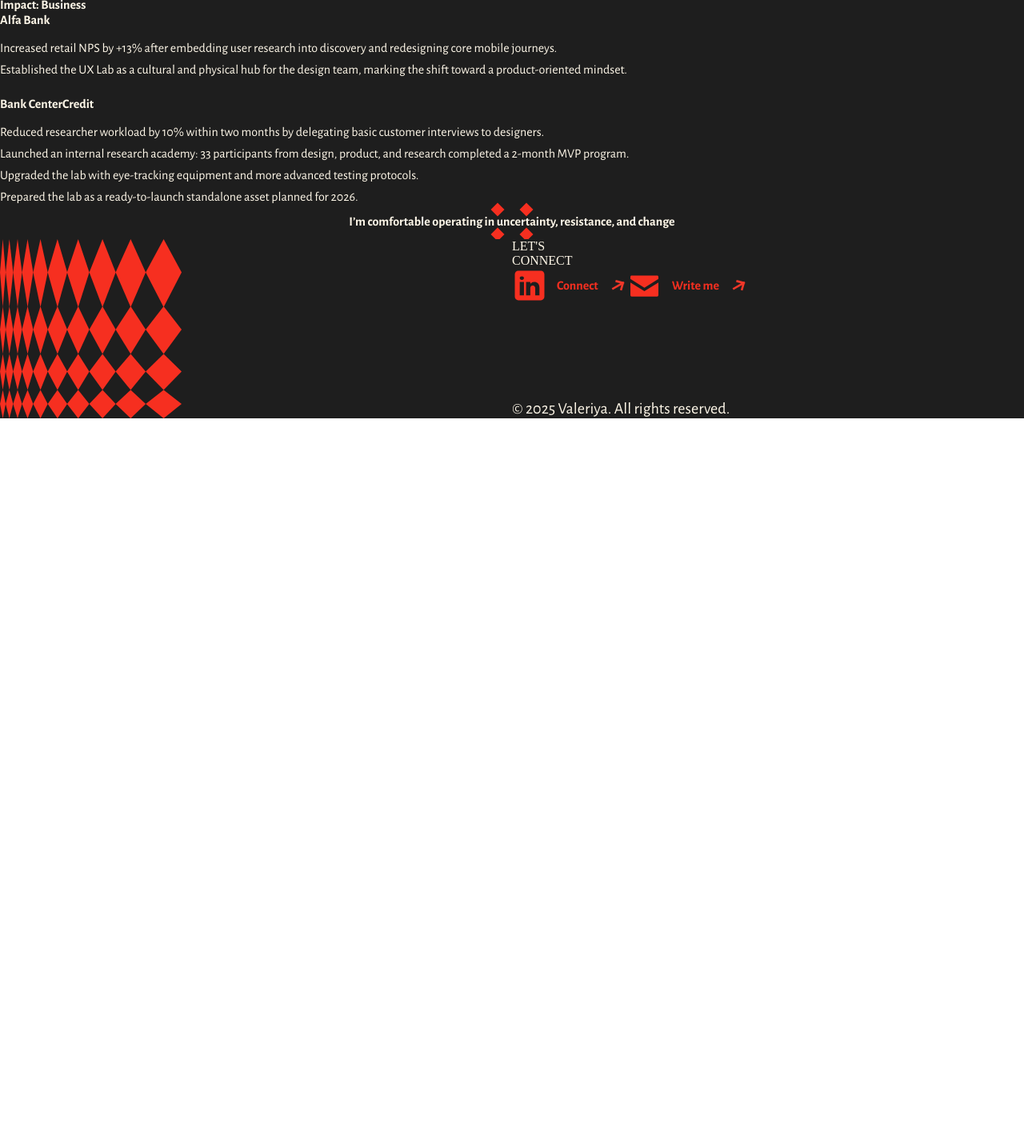
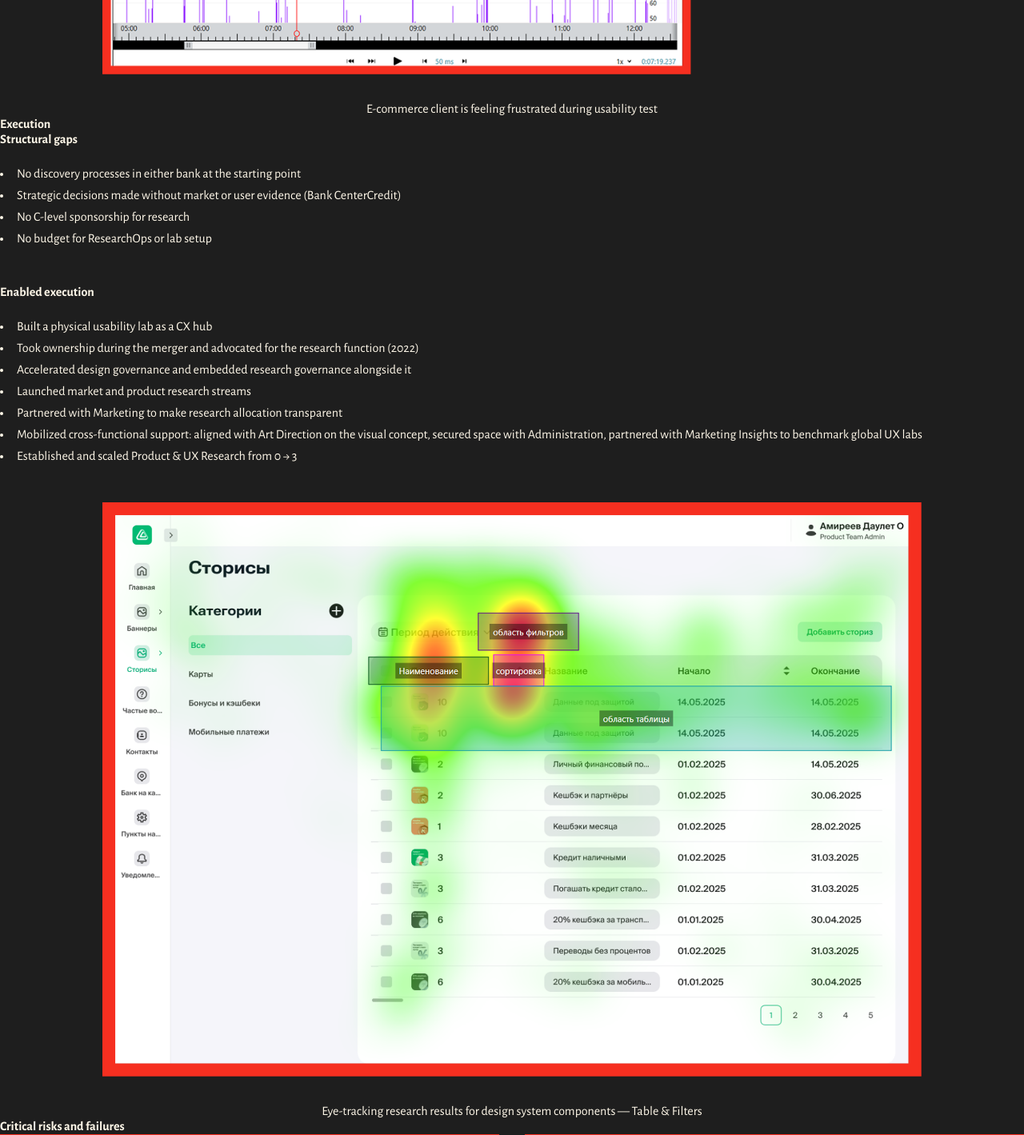
Before and after one commit to voleriyah/portfolio, a Next.js app: page /cases/research-lab in a window 1280 px wide. Shown: the part 2680-4099 px from the top of the page at 80% size. Before the commit the page ends 3203 px from the top, so only its background shows below. Built offline with nearby package versions, Linux system fonts and the light colour scheme; a web font is replaced by a local one.

Commit message:
case2 lab images added

```diff
--- a/app/cases/research-lab/page.tsx
+++ b/app/cases/research-lab/page.tsx
@@ -7,6 +7,7 @@ import LargeBulletList from '@/components/LargeBulletList';
 import Risks from '@/components/Risks';
 import { ReactCompareSlider, ReactCompareSliderImage } from 'react-compare-slider';
 import ScrollToTopButton from '@/components/ScrollToTopButton';
+import ImageContainer from '@/components/ImageContainer';
 
 export default function EndToEndTransformationPage() {
   const risksItems = [
@@ -347,6 +348,34 @@ export default function EndToEndTransformationPage() {
           style={{
             maxWidth: '1692px',
             paddingLeft: 'clamp(16px, calc(16px + (72px - 16px) * ((100vw - 320px) / (1920px - 320px))), 72px)',
+            paddingTop: 'clamp(92px, calc(92px + (120px - 92px) * ((100vw - 320px) / (1920px - 320px))), 120px)',
+            paddingRight: 'clamp(16px, calc(16px + (72px - 16px) * ((100vw - 320px) / (1920px - 320px))), 72px)',
+            display: 'grid',
+            placeItems: 'center', /* оба направления сразу */
+
+            //paddingTop: 'clamp(48px, calc(48px + (92px - 48px) * ((100vw - 320px) / (1920px - 320px))), 92px)',
+          }}
+        >
+          <div style={{   margin: '0 auto', width: '1024px' }}>
+
+          <ImageContainer
+  src="/images/facereading.png"
+  alt="Facereding example"
+  caption="E-commerce client is feeling frustrated during usability test"
+  width={1024}
+  height={768}
+/>
+          </div>
+
+
+          </div>
+        </section>
+
+        <section className="w-full">
+        <div className="w-full mx-auto"
+          style={{
+            maxWidth: '1692px',
+            paddingLeft: 'clamp(16px, calc(16px + (72px - 16px) * ((100vw - 320px) / (1920px - 320px))), 72px)',
             paddingRight: 'clamp(16px, calc(16px + (72px - 16px) * ((100vw - 320px) / (1920px - 320px))), 72px)',
             paddingTop: 'clamp(48px, calc(48px + (92px - 48px) * ((100vw - 320px) / (1920px - 320px))), 92px)',
           }}
@@ -374,6 +403,35 @@ export default function EndToEndTransformationPage() {
             <br /> <br />
 
         </div>
+        </section>
+
+
+        <section className="w-full">
+        <div className="w-full mx-auto"
+          style={{
+            maxWidth: '1692px',
+            paddingLeft: 'clamp(16px, calc(16px + (72px - 16px) * ((100vw - 320px) / (1920px - 320px))), 72px)',
+            paddingTop: 'clamp(92px, calc(92px + (120px - 92px) * ((100vw - 320px) / (1920px - 320px))), 120px)',
+            paddingRight: 'clamp(16px, calc(16px + (72px - 16px) * ((100vw - 320px) / (1920px - 320px))), 72px)',
+            display: 'grid',
+            placeItems: 'center', /* оба направления сразу */
+
+            //paddingTop: 'clamp(48px, calc(48px + (92px - 48px) * ((100vw - 320px) / (1920px - 320px))), 92px)',
+          }}
+        >
+          <div style={{   margin: '0 auto', width: '1024px' }}>
+
+          <ImageContainer
+  src="/images/eyetracking.png"
+  alt="Eyetracking heatmap"
+  caption="Eye-tracking research results for design system components — Table & Filters"
+  width={1024}
+  height={768}
+/>
+          </div>
+
+
+          </div>
         </section>
 
       {/* Risks Section */}
--- /dev/null
+++ b/components/ImageContainer.tsx
@@ -0,0 +1,65 @@
+'use client';
+
+import React from 'react';
+import Image from 'next/image';
+
+interface ImageContainerProps {
+  src: string;
+  alt: string;
+  caption?: string;
+  width?: number;
+  height?: number;
+}
+
+export default function ImageContainer({
+  src,
+  alt,
+  caption,
+  width,
+  height
+}: ImageContainerProps) {
+  return (
+    <div
+      className="flex flex-col items-start"
+      style={{
+        width: 'clamp(320px, calc(320px + (1024px - 320px) * ((100vw - 320px) / (1920px - 320px))), 1024px)',
+        paddingTop: 'clamp(24px, calc(24px + (48px - 24px) * ((100vw - 320px) / (1920px - 320px))), 48px)',
+        paddingBottom: 'clamp(24px, calc(24px + (48px - 24px) * ((100vw - 320px) / (1920px - 320px))), 48px)',
+        paddingLeft: 'clamp(16px, calc(16px + (32px - 16px) * ((100vw - 320px) / (1920px - 320px))), 32px)',
+        paddingRight: 'clamp(16px, calc(16px + (32px - 16px) * ((100vw - 320px) / (1920px - 320px))), 32px)',
+        gap: '10px',
+      }}
+    >
+      <div
+        style={{
+          width: '100%',
+          position: 'relative',
+        }}
+      >
+        <Image
+          src={src}
+          alt={alt}
+          width={width || 1024}
+          height={height || 768}
+          style={{
+            width: '100%',
+            height: 'auto',
+            objectFit: 'contain',
+          }}
+        />
+      </div>
+      {caption && (
+        <p
+          className="text-l"
+          style={{
+            marginTop: '24px',
+            textAlign: 'center',
+            width: '100%',
+          }}
+        >
+          {caption}
+        </p>
+      )}
+    </div>
+  );
+}
```
Also changed, not shown: public/images/eyetracking.png (added), public/images/facereading.png (added).
